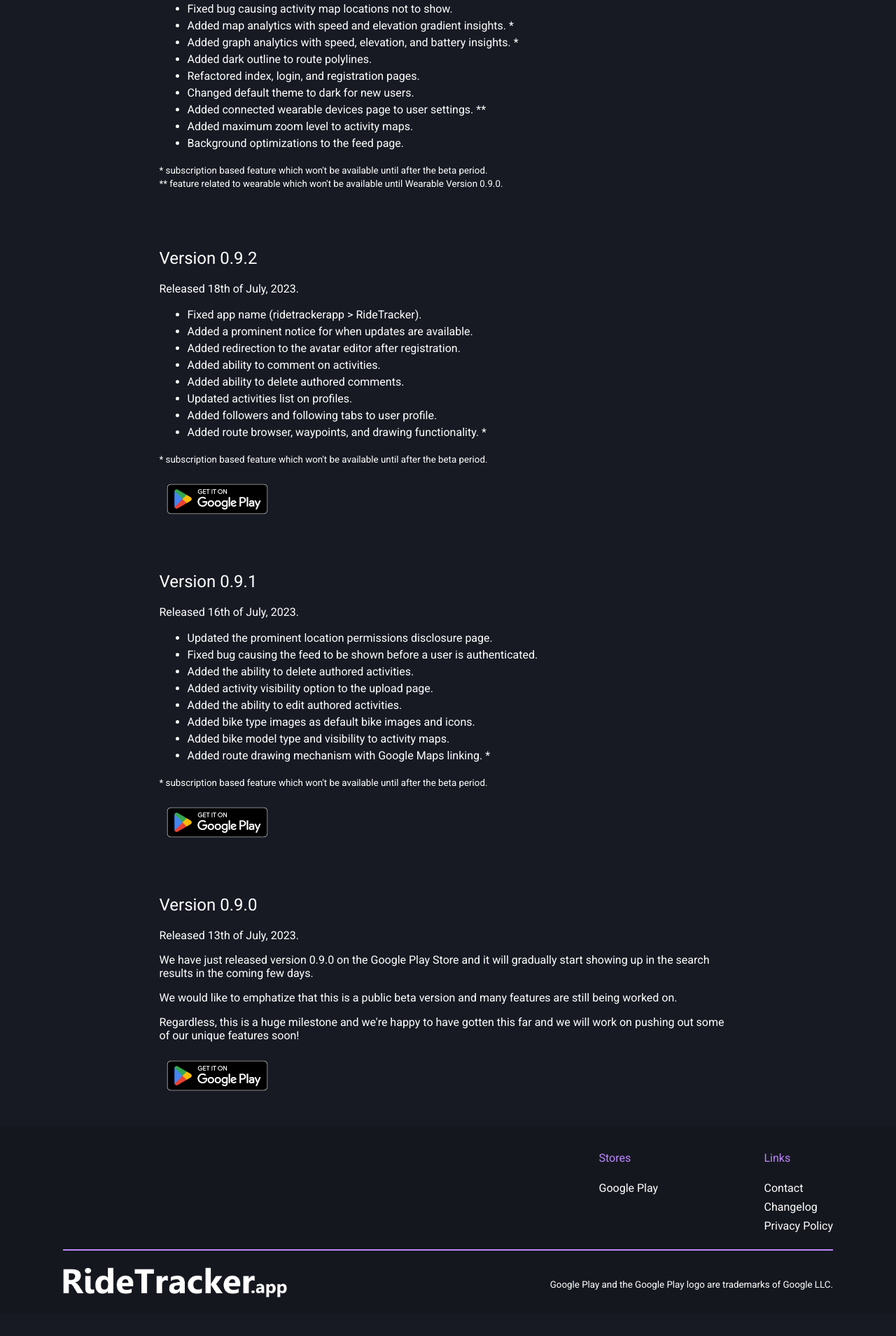
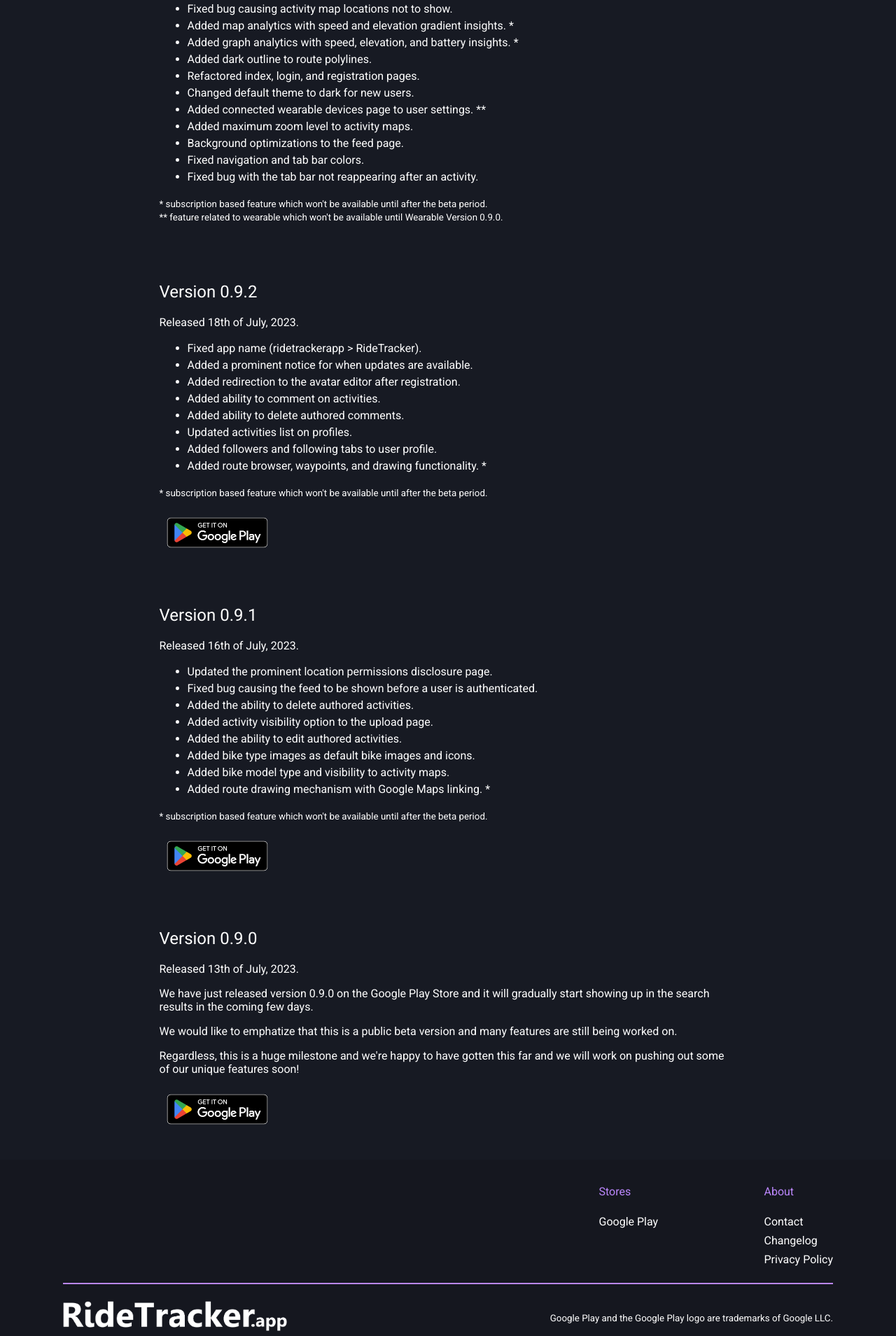
Before and after one commit to RideTracker/RideTrackerPages, a React (Create React App) app: page /changelog in a window 1280 px wide. Shown: the part 823-2732 px from the top of the page at 70% size. Before the commit the page ends 2701 px from the top, so only its background shows below. Built offline with nearby package versions, Linux system fonts and the light colour scheme.

Commit message:
Updated version 0.9.3 changelog

```diff
--- a/src/app/changelog.tsx
+++ b/src/app/changelog.tsx
@@ -54,6 +54,8 @@
                                 <li>Added connected wearable devices page to user settings. **</li>
                                 <li>Added maximum zoom level to activity maps.</li>
                                 <li>Background optimizations to the feed page.</li>
+                                <li>Fixed navigation and tab bar colors.</li>
+                                <li>Fixed bug with the tab bar not reappearing after an activity.</li>
                             </ul>
 
                             <small>* subscription based feature which won't be available until after the beta period.</small><br/>
--- a/src/components/Footer.tsx
+++ b/src/components/Footer.tsx
@@ -29,7 +29,7 @@
                         flexDirection: "column",
                         gap: ".5em"
                     }}>
-                        <p style={{ color: "#BB87FC" }}>Links</p>
+                        <p style={{ color: "#BB87FC" }}>About</p>
 
                         <a href="/contact">Contact</a>
                         <a href="/changelog">Changelog</a>
```
